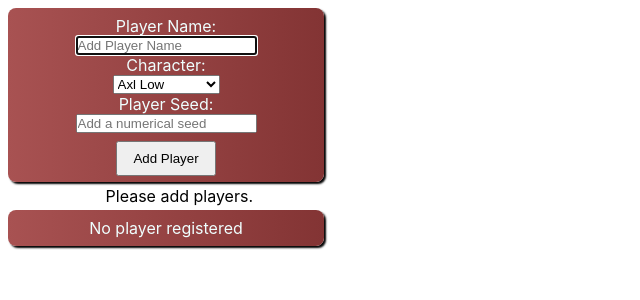
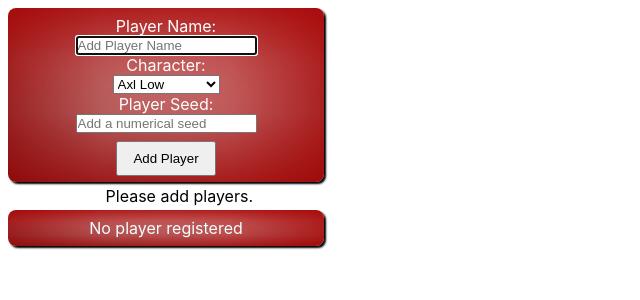
Before and after one commit to stephanecaron/milka.gg, a React (Create React App) app: page / in a window 1280 px wide. Shown: the top 300 px of the page, without its empty margins (0-640 px from the left). Built offline with nearby package versions, Linux system fonts and the light colour scheme.

Commit message:
Styling gradient backgrounds

```diff
--- a/src/index.css
+++ b/src/index.css
@@ -37,8 +37,11 @@ min-height: 100vh;
     text-align: center;
     padding: 0.5rem 0.5rem 1.2rem 0.5rem;
     border-radius: 0.5rem;
-    background: linear-gradient(to right, #a85252, #833434);
-    color:azure;
+    background: linear-gradient(180deg, rgba(168, 1, 1, 0.8), rgba(255,0,0,0) 60.71%),
+            linear-gradient(90deg, rgba(136, 1, 1, 0.8), rgba(0,255,0,0) 70.71%),
+            linear-gradient(270deg, rgba(156, 0, 0, 0.8), rgba(0,0,255,0) 70.71%),
+            linear-gradient(0deg, rgba(156, 0, 0, 0.8), rgba(0,0,255,0) 70.71%);
+    color:rgb(255, 255, 255);
     max-width: 300px;
     box-shadow: 2px 2px 2px black;
     margin-bottom: 0.2rem;
@@ -143,7 +146,10 @@ footer {
     padding: 0.5rem 0.5rem 0.5rem 0.5rem;
     margin: 0.3rem 0rem 1rem 0rem;
     border-radius: 0.5rem;
-    background: linear-gradient(to right, #a85252, #833434);
+    background: linear-gradient(180deg, rgba(168, 1, 1, 0.8), rgba(255,0,0,0) 70.71%),
+            linear-gradient(90deg, rgba(136, 1, 1, 0.8), rgba(0,255,0,0) 70.71%),
+            linear-gradient(270deg, rgba(156, 0, 0, 0.8), rgba(0,0,255,0) 70.71%),
+            linear-gradient(0deg, rgba(156, 0, 0, 0.8), rgba(0,0,255,0) 70.71%);
     box-shadow: 2px 2px 2px black;
     color:azure;
   }
```
